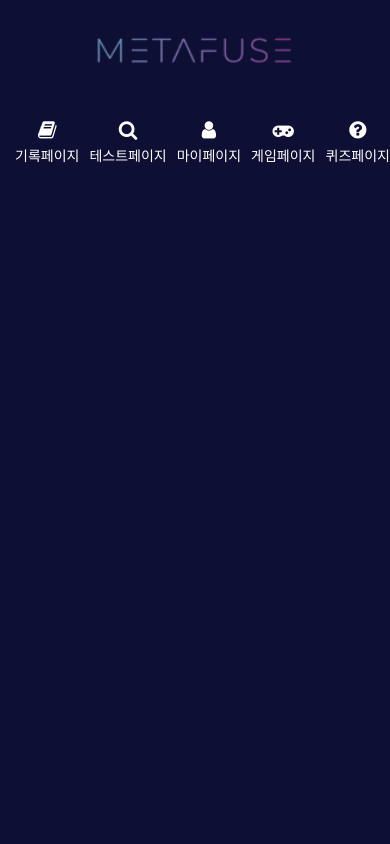
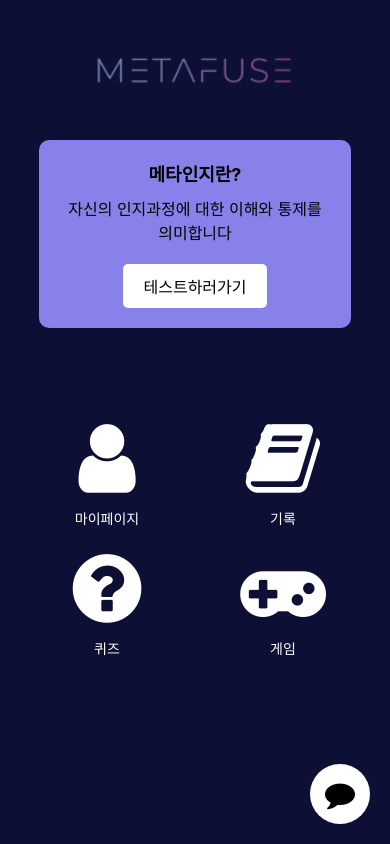
Before and after one commit to METAFUSE-AI/frontend, a React Native app: screen /MainPage in a window 390 px wide. Built offline with nearby package versions, Linux system fonts and the light colour scheme.

Commit message:
기본적인 작업완료

```diff
--- a/screen/MainPage.js
+++ b/screen/MainPage.js
@@ -1,15 +1,13 @@
-import React, { useState, useEffect } from "react";
+import React from "react";
 import {
   View,
   StyleSheet,
-  Text,
   Image,
   TouchableOpacity,
-  Modal,
-  Button,
   ScrollView,
+  Text,
 } from "react-native";
-import Footer from "../components/Footer";
+import Icon from "react-native-vector-icons/FontAwesome";
 
 import HeaderLogo from "../assets/images/headerLogo.png";
 
@@ -18,22 +16,74 @@ export default function MainPage({ navigation }) {
     navigation.navigate("MainPage");
   };
 
-  useEffect(() => {
+  const handleMyPagePress = () => {
+    navigation.navigate("MyPage");
+  };
+
+  const handleRecordPress = () => {
+    navigation.navigate("RecordPage");
+  };
+
+  const handleQuizPress = () => {
+    navigation.navigate("QuizPage");
+  };
+
+  const handleGamePress = () => {
+    navigation.navigate("GamePage");
+  };
+
+  const handleChatbotPress = () => {
+    navigation.navigate("ChatbotPage");
+  };
+
+  const handleTestPress = () => {
+    navigation.navigate("TestPage");
+  };
+
+  React.useEffect(() => {
     navigation.setOptions({
       headerShown: false,
     });
   }, [navigation]);
 
   return (
-    <ScrollView
-      contentContainerStyle={{ flexGrow: 1 }}
-      style={styles.container}
-    >
-      <TouchableOpacity onPress={handleLogoPress} style={styles.logoContainer}>
-        <Image source={HeaderLogo} style={styles.headerLogo} />
+    <View style={styles.container}>
+      <ScrollView contentContainerStyle={{ flexGrow: 1 }} style={styles.scrollView}>
+        <TouchableOpacity onPress={handleLogoPress} style={styles.logoContainer}>
+          <Image source={HeaderLogo} style={styles.headerLogo} />
+        </TouchableOpacity>
+        <View style={styles.testContainer}>
+          <Text style={styles.testTitle}>메타인지란?</Text>
+          <Text style={styles.testDescription}>
+            자신의 인지과정에 대한 이해와 통제를 의미합니다
+          </Text>
+          <TouchableOpacity onPress={handleTestPress} style={styles.testButton}>
+            <Text style={styles.testButtonText}>테스트하러가기</Text>
+          </TouchableOpacity>
+        </View>
+        <View style={styles.iconContainer}>
+          <TouchableOpacity onPress={handleMyPagePress} style={styles.iconButton}>
+            <Icon name="user" size={80} color="#fff" />
+            <Text style={styles.iconText}>마이페이지</Text>
+          </TouchableOpacity>
+          <TouchableOpacity onPress={handleRecordPress} style={styles.iconButton}>
+            <Icon name="book" size={80} color="#fff" />
+            <Text style={styles.iconText}>기록</Text>
+          </TouchableOpacity>
+          <TouchableOpacity onPress={handleQuizPress} style={styles.iconButton}>
+            <Icon name="question-circle" size={80} color="#fff" />
+            <Text style={styles.iconText}>퀴즈</Text>
+          </TouchableOpacity>
+          <TouchableOpacity onPress={handleGamePress} style={styles.iconButton}>
+            <Icon name="gamepad" size={80} color="#fff" />
+            <Text style={styles.iconText}>게임</Text>
+          </TouchableOpacity>
+        </View>
+      </ScrollView>
+      <TouchableOpacity onPress={handleChatbotPress} style={styles.chatbotButton}>
+        <Icon name="comment" size={30} color="#000" />
       </TouchableOpacity>
-      <Footer navigation={navigation} />
-    </ScrollView>
+    </View>
   );
 }
 
@@ -42,11 +92,73 @@ const styles = StyleSheet.create({
     flex: 1,
     backgroundColor: "#0D0F35",
   },
+  scrollView: {
+    flex: 1,
+  },
   logoContainer: {
     alignItems: "center",
+    marginVertical: 20,
   },
   headerLogo: {
     width: "70%",
     height: 100,
   },
+  testContainer: {
+    backgroundColor: "#8881EA",
+    padding: 20,
+    width: '80%', // 가로 크기를 80%로 설정
+    alignSelf: 'center', // 중앙 정렬
+    borderRadius: 10,
+    alignItems: "center",
+    marginBottom: 60, // 4개의 버튼과 30px 이격
+  },
+  testTitle: {
+    fontSize: 18,
+    fontWeight: "bold",
+    marginBottom: 10,
+    color: "#000",
+  },
+  testDescription: {
+    fontSize: 16,
+    color: "#000",
+    textAlign: "center",
+    marginBottom: 20,
+  },
+  testButton: {
+    backgroundColor: "#fff",
+    paddingVertical: 10,
+    paddingHorizontal: 20,
+    borderRadius: 5,
+  },
+  testButtonText: {
+    color: "#000",
+    fontSize: 16,
+  },
+  iconContainer: {
+    flexDirection: "row",
+    flexWrap: "wrap",
+    justifyContent: "center",
+    alignItems: "center",
+    marginVertical: 20,
+  },
+  iconButton: {
+    width: "40%",
+    alignItems: "center",
+    margin: 10,
+  },
+  iconText: {
+    color: "#FFFFFF",
+    marginTop: 10,
+  },
+  chatbotButton: {
+    position: "absolute",
+    bottom: 20,
+    right: 20,
+    width: 60,
+    height: 60,
+    borderRadius: 30,
+    backgroundColor: "#FFFFFF",
+    justifyContent: "center",
+    alignItems: "center",
+  },
 });
```
